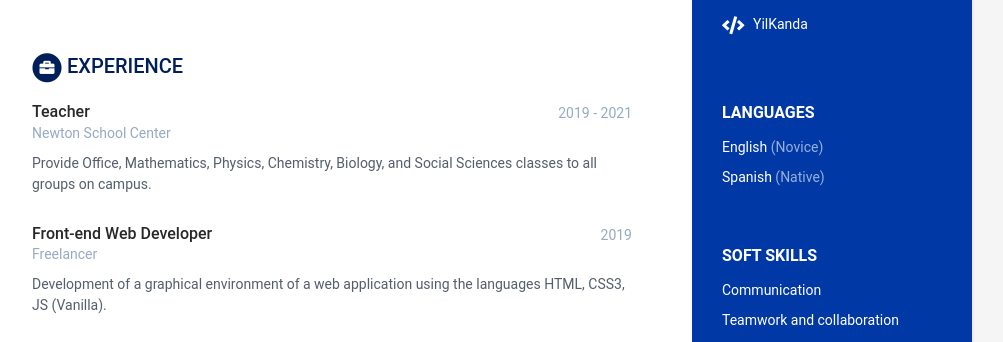
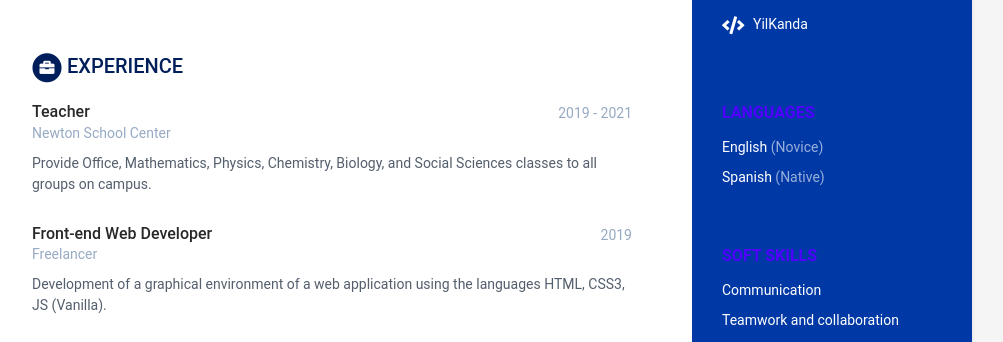
Before and after one commit to BC-MAR-21-RN/kata-resume-YilKanda, a Jekyll site: the page built from index.html, in a window 1280 px wide. Shown: the part 721-1063 px from the top of the page, without its empty margins (168-1171 px from the left). Built offline with Jekyll 4.4.1, drawn with Linux system fonts in a browser that asks for light colours.

Commit message:
Update _base.scss

```diff
--- a/_sass/_base.scss
+++ b/_sass/_base.scss
@@ -97,6 +97,7 @@ p {
         padding: 30px;
     }
     .container-block-title {
+        color: #5000ff;
         text-transform: uppercase;
         font-size: 16px;
         font-weight: 700;
```
